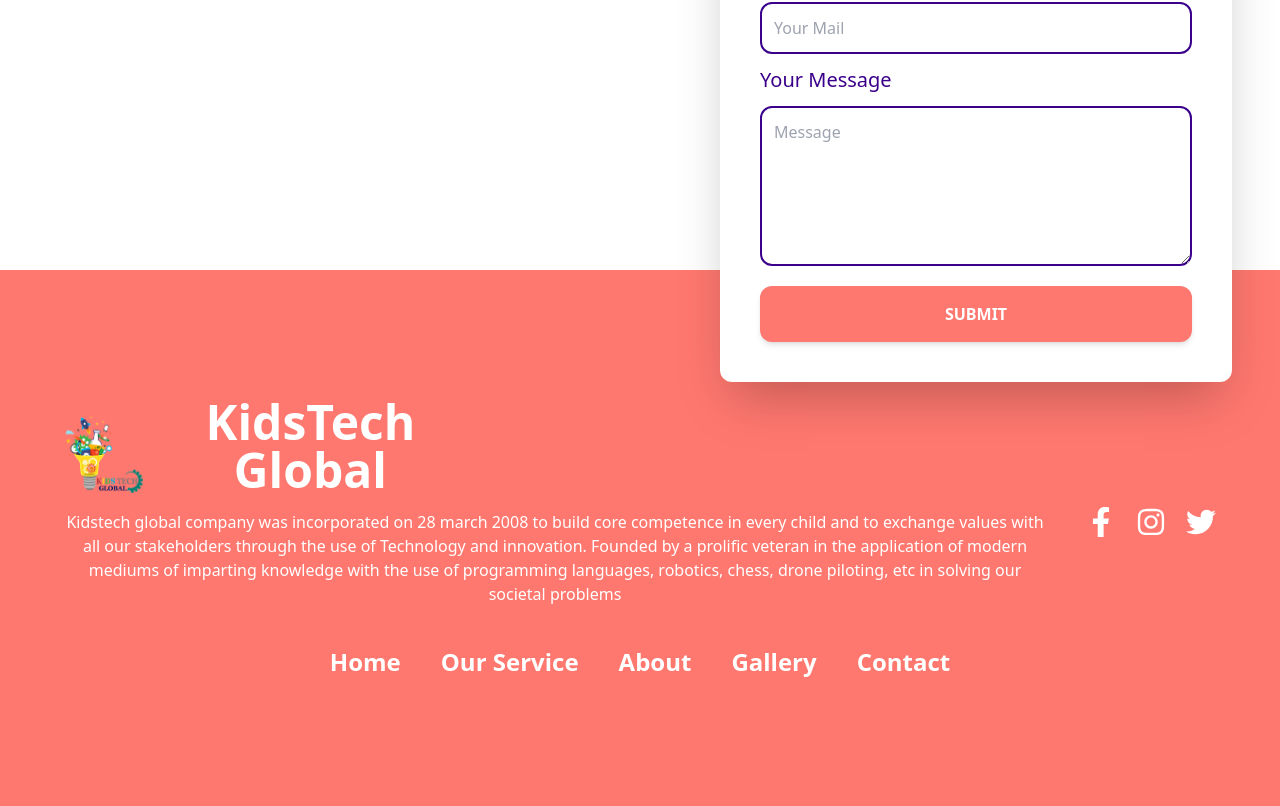
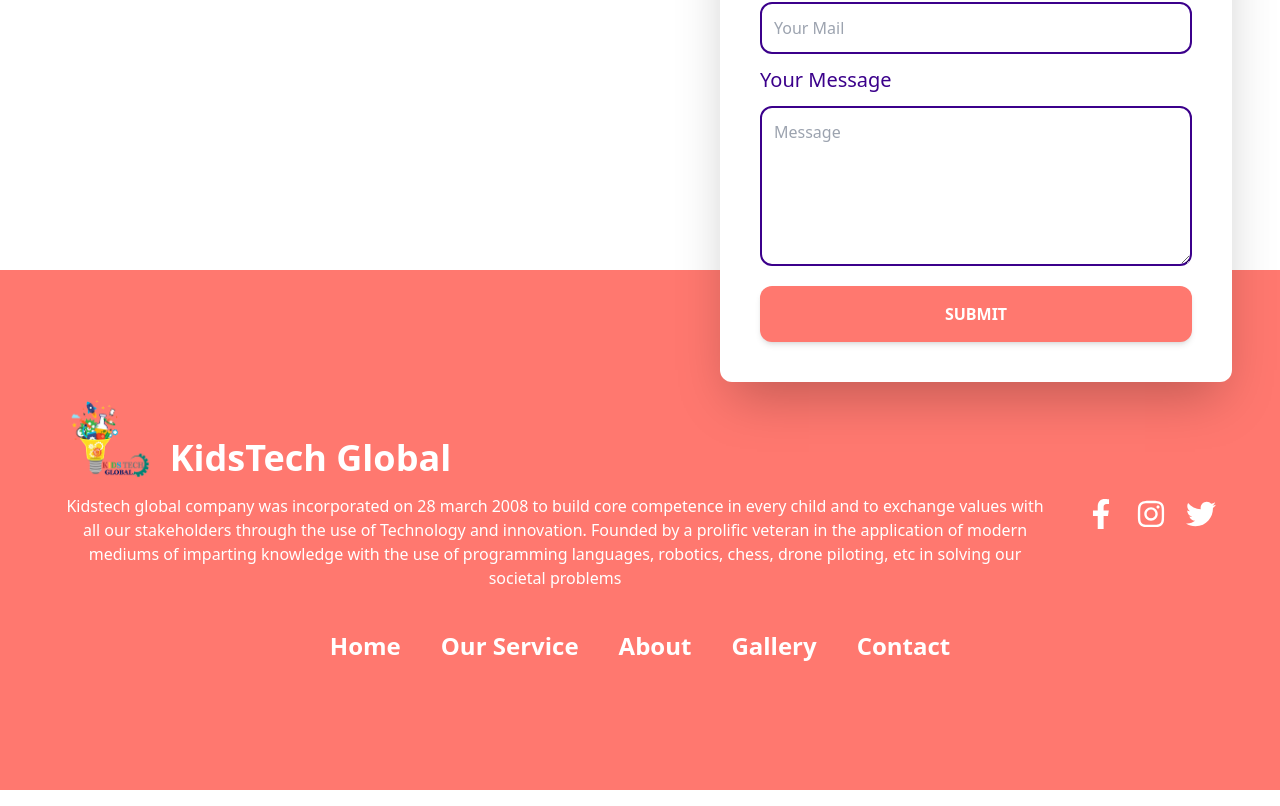
Before and after one commit to th3cr4zycl4y/kidstech, a React (Create React App) app: page / in a window 1280 px wide. Shown: the part 3974-4780 px from the top of the page. Built offline with nearby package versions, Linux system fonts and the light colour scheme.

Commit message:
font size changed

```diff
--- a/src/components/Footer/Footercon.jsx
+++ b/src/components/Footer/Footercon.jsx
@@ -14,9 +14,7 @@
                 className="w-[5rem] h-[5rem]"
                 alt="KidsTech logo"
               />
-              <h1 className="pl-5 text-4xl font-bold md:text-5xl">
-                KidsTech Global
-              </h1>
+              <h1 className="pl-5 text-4xl font-bold">KidsTech Global</h1>
             </div>
 
             <p>
```
